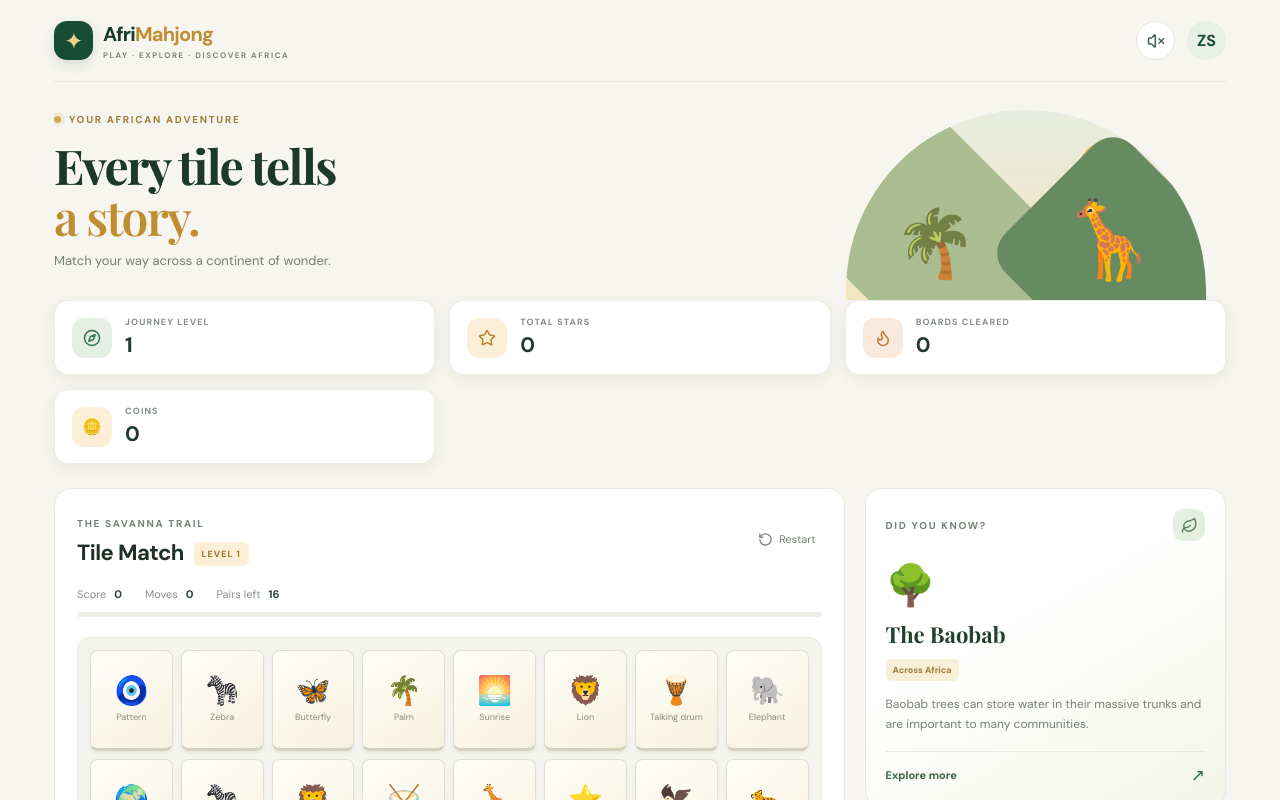
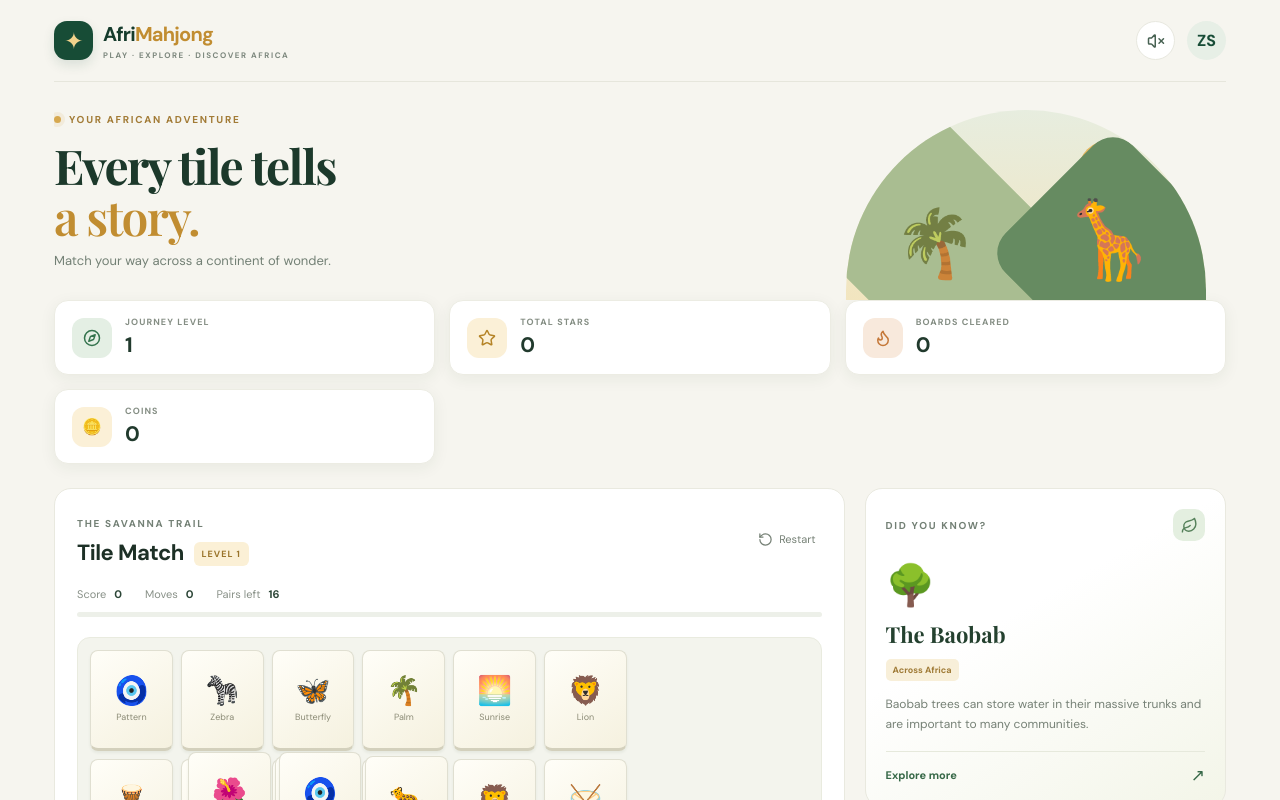
Before and after one commit to zayyanusani/African-mahjong, a React (Vite) app: page / in a window 1280 px wide. Shown: the top 800 px of the page. Built offline with nearby package versions, Linux system fonts and the light colour scheme; a web font is replaced by a local one.

Commit message:
Build AfriMahjong V4 layered Mahjong gameplay

```diff
--- a/src/App.tsx
+++ b/src/App.tsx
@@ -1,7 +1,7 @@
 import { useEffect, useMemo, useState } from 'react';
 import { Compass, Lightbulb, RotateCcw, Shuffle, Trophy, Volume2, VolumeX, BookOpen, Flame, Star, Leaf } from 'lucide-react';
 
-type Tile = { id: number; icon: string; label: string; removed: boolean };
+type Tile = { id: number; icon: string; label: string; removed: boolean; row: number; col: number; layer: number };
 type Save = { level: number; bestScore: number; stars: number; completed: number; coins: number; dailyClaimDate?: string };
 type Snapshot = { tiles: Tile[]; selected: number | null; score: number; moves: number; won: boolean; message: string; save: Save };
 
@@ -19,10 +19,19 @@
   ['🧿','Pattern'],['🌺','Flower'],['🦋','Butterfly'],['⭐','Star']
 ];
 const makeTiles = (): Tile[] => {
-  const deck = symbols.flatMap(([icon,label], i) => [
-    { id: i*2, icon, label, removed:false }, { id: i*2+1, icon, label, removed:false }
-  ]);
-  for (let i=deck.length-1;i>0;i--) { const j=Math.floor(Math.random()*(i+1)); [deck[i],deck[j]]=[deck[j],deck[i]]; }
+  // Three-layer compact layout: 24 base tiles, 4 middle tiles, 4 top tiles.
+  const positions: Array<{row:number;col:number;layer:number}> = [];
+  for (let row=0; row<4; row++) for (let col=0; col<6; col++) positions.push({row,col,layer:0});
+  for (const row of [1,2]) for (const col of [2,3]) positions.push({row,col,layer:1});
+  for (const row of [1,2]) for (const col of [1,2]) positions.push({row,col,layer:2});
+  const deck = positions.map((pos,id) => {
+    const [icon,label] = symbols[Math.floor(id/2) % symbols.length];
+    return {id,icon,label,removed:false,...pos};
+  });
+  // Shuffle complete pairs so every board starts solvable.
+  const faces = deck.map((_,i)=>symbols[Math.floor(i/2)%symbols.length]);
+  for(let i=faces.length-1;i>0;i--){const j=Math.floor(Math.random()*(i+1));[faces[i],faces[j]]=[faces[j],faces[i]];}
+  deck.forEach((tile,i)=>{tile.icon=faces[i][0];tile.label=faces[i][1];});
   return deck;
 };
 const readSave = (): Save => {
@@ -50,7 +59,16 @@
   const remaining = tiles.filter(t=>!t.removed);
   const pairs = remaining.length/2;
   const progress = Math.round(((32-remaining.length)/32)*100);
-  const freeTiles = useMemo(()=>remaining, [tiles]);
+  const isFree = (tile:Tile) => {
+    if(tile.removed) return false;
+    const covered = tiles.some(other => !other.removed && other.layer > tile.layer &&
+      Math.abs(other.col-tile.col) < 1 && Math.abs(other.row-tile.row) < 1);
+    if(covered) return false;
+    const leftBlocked = tiles.some(other=>!other.removed && other.layer===tile.layer && other.row===tile.row && other.col===tile.col-1);
+    const rightBlocked = tiles.some(other=>!other.removed && other.layer===tile.layer && other.row===tile.row && other.col===tile.col+1);
+    return !leftBlocked || !rightBlocked;
+  };
+  const freeTiles = useMemo(()=>tiles.filter(isFree), [tiles]);
 
   useEffect(()=>{ localStorage.setItem('afrimahjong-save',JSON.stringify(save)); },[save]);
   const restart = (newLevel=false) => {
@@ -59,6 +77,7 @@
   };
   const choose = (tile:Tile) => {
     if(tile.removed || won) return;
+    if(!isFree(tile)) { setMessage('This tile is blocked. Choose a free tile on the top or edge.'); return; }
     if(selected===tile.id) { remember(); setSelected(null); setHints(null); return; }
     if(selected===null) { remember(); setSelected(tile.id); setHints(null); return; }
     const first=tiles.find(t=>t.id===selected);
@@ -81,7 +100,7 @@
     }
   };
   const hint = () => {
-    const current=tiles.filter(t=>!t.removed);
+    const current=tiles.filter(t=>isFree(t));
     for(let i=0;i<current.length;i++) {
       const partner=current.find((t,j)=>j>i&&t.icon===current[i].icon);
       if(partner) { setHints([current[i].id,partner.id]); setSelected(null); setMessage('Hint: these two tiles match.'); return; }
@@ -89,10 +108,10 @@
     setMessage('No matching pair found. Try Shuffle.');
   };
   const shuffle = () => {
-    const active=tiles.filter(t=>!t.removed);
+    const active=tiles.filter(t=>isFree(t));
     const icons=active.map(t=>t.icon).sort(()=>Math.random()-.5);
     let index=0;
-    setTiles(tiles.map(t=>t.removed?t:{...t,icon:icons[index++],label:'Discovery tile'}));
+    setTiles(tiles.map(t=>isFree(t)?{...t,icon:icons[index],label: symbols.find(pair=>pair[0]===icons[index++])?.[1] || 'Discovery tile'}:t));
     setSelected(null); setHints(null); setMessage('Tiles shuffled. Find your next pair!');
   };
   const undo = () => {
@@ -134,7 +153,7 @@
         <div className="game-meta"><span>Score <b>{score.toLocaleString()}</b></span><span>Moves <b>{moves}</b></span><span>Pairs left <b>{pairs}</b></span></div>
         <div className="progress-track"><span style={{width:progress+'%'}}/></div>
         <div className="tile-board" aria-label="Mahjong tile board">
-          {tiles.map(tile=><button key={tile.id} className={'tile '+(tile.removed?'tile-gone':'')+(selected===tile.id?' selected':'')+(hints?.includes(tile.id)?' hint-tile':'')} onClick={()=>choose(tile)} disabled={tile.removed} aria-label={tile.label}>
+          {tiles.map(tile=><button key={tile.id} style={{gridColumn:tile.col+1,gridRow:tile.row+1,zIndex:tile.layer+1,transform:tile.layer===2?'translate(7px,-7px)':tile.layer===1?'translate(3px,-3px)':undefined}} className={'tile layer-'+tile.layer+' '+(tile.removed?'tile-gone':'')+(!isFree(tile)?' tile-blocked':'')+(selected===tile.id?' selected':'')+(hints?.includes(tile.id)?' hint-tile':'')} onClick={()=>choose(tile)} disabled={tile.removed} aria-label={tile.label}>
             {!tile.removed && <><span className="tile-symbol">{tile.icon}</span><span className="tile-label">{tile.label}</span></>}
           </button>)}
         </div>
@@ -152,7 +171,7 @@
         <div className="quote-card"><span>“</span><p>Wisdom is like a baobab tree; no one individual can embrace it.</p><small>— African proverb</small></div>
       </aside>
     </section>
-    <footer><span>✦ AFRIMAHJONG</span><span>Made for curious minds, inspired by Africa.</span><span>V3.0 · ADVENTURE UPDATE</span></footer>
+    <footer><span>✦ AFRIMAHJONG</span><span>Made for curious minds, inspired by Africa.</span><span>V4.0 · LAYERED MAHJONG</span></footer>
     {showDiscovery && <div className="modal-backdrop" onClick={()=>setShowDiscovery(false)}><section className="discovery-modal" onClick={e=>e.stopPropagation()}><button className="modal-close" onClick={()=>setShowDiscovery(false)}>×</button><div className="modal-icon">{discoveries[discovery].icon}</div><span className="section-kicker">AFRICA DISCOVERY LIBRARY</span><h2>{discoveries[discovery].title}</h2><span className="place-tag">{discoveries[discovery].place}</span><p>{discoveries[discovery].text}</p><div className="modal-controls"><button className="secondary-button" onClick={()=>setDiscovery((discovery+discoveries.length-1)%discoveries.length)}>← Previous</button><button className="primary-button" onClick={()=>setDiscovery((discovery+1)%discoveries.length)}>Next story →</button></div></section></div>}
   </main>;
 }
```
